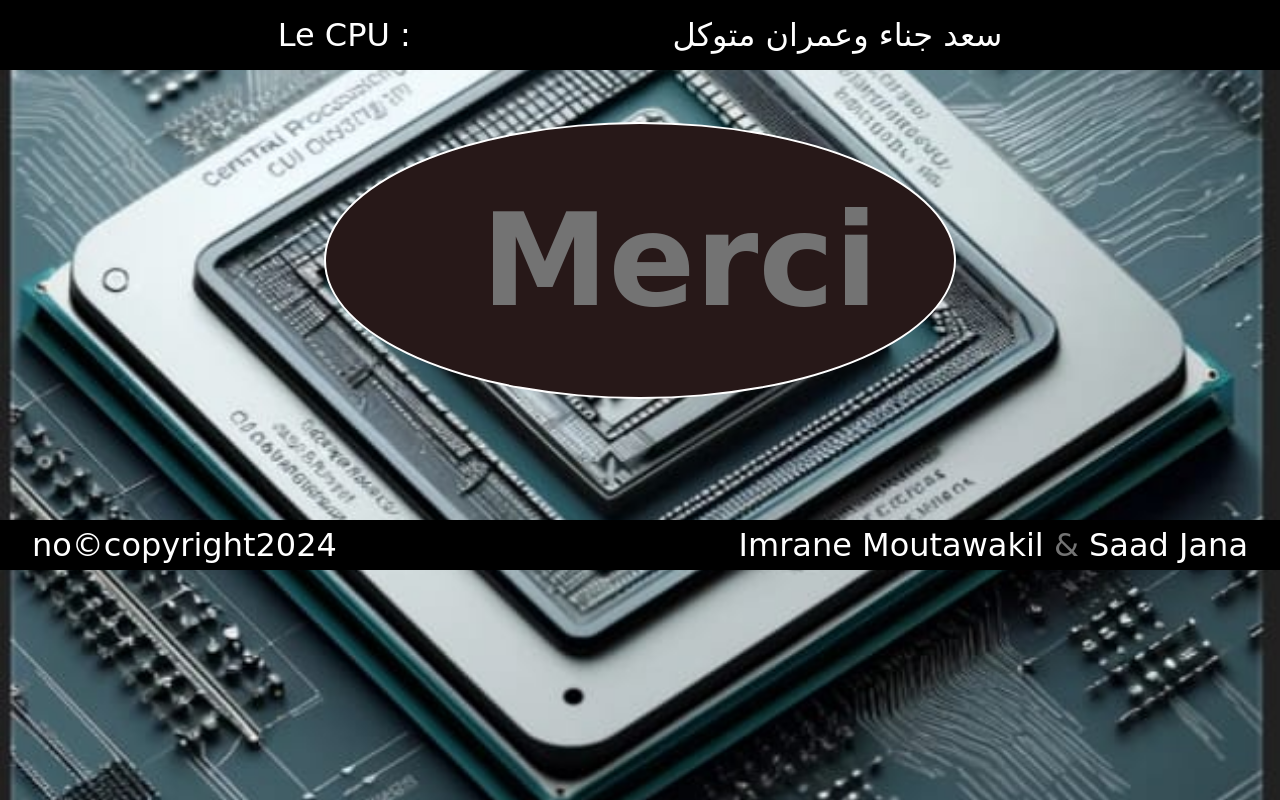
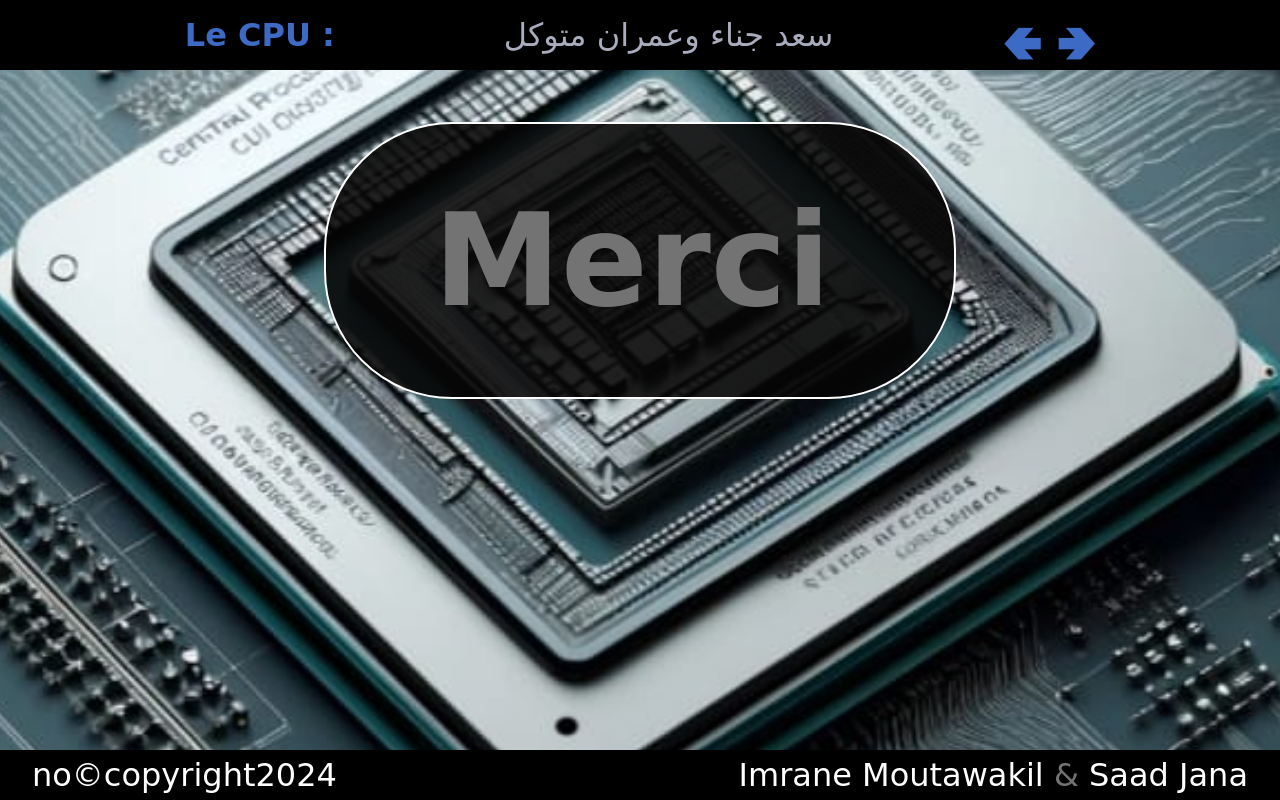
Before and after one commit to QAD6675/the-CPU, a website: page thanks.html in a window 1280 px wide. Drawn offline with Linux system fonts and the light colour scheme.

Commit message:
improvements

```diff
--- a/styles.css
+++ b/styles.css
@@ -7,18 +7,19 @@
 }
 
 body {
-    background-color: #737373;
+    background-color: #7373736c;
     background: url(./touls/cpuB.png);
     background-position: center;
     background-repeat: no-repeat;
-    background-size: cover;
-    background-attachment: fixed;
+    background-size:110%;
+    background-attachment:fixed;
     height: auto;
 }
 
 a,
 a:visited {
-    color: #fff;
+    font-weight: bold;
+    color: #3d6ac5;
     text-decoration: none;
 }
 
@@ -47,6 +48,7 @@ header {
 
 footer {
     position: sticky;
+    bottom: 0px;
     padding: 0 2rem;
     min-height: 50px;
     justify-content: space-between;
@@ -57,7 +59,8 @@ span {
 }
 
 header span.names {
-    color: #fff;
+    font-weight: 400;
+    color: #a9acbc;
 }
 
 main {
@@ -78,19 +81,19 @@ main :nth-child(1) {
     display: flex;
     margin: 5%;
     padding: 5% 5%;
-    background-color: rgb(39, 24, 24);
+    background-color: rgba(6, 5, 5, 0.88);
     border: solid 2px;
-    border-radius: 50%;
+    border-radius: 10vw;
     flex-direction: column;
     justify-content: center;
     text-align: center;
     scroll-margin-block: initial;
 }
 
-
 .sect.title {
     text-shadow: 2px 2px 2px #000;
     background: url(./touls/cpu.jpeg);
+    border-radius: 4vw;
     background-position: center;
     background-repeat: no-repeat;
     background-size: cover;
@@ -98,6 +101,8 @@ main :nth-child(1) {
 /*  */
 
 .sect h2{
+    position: relative;
+    left: -12%;
     font-size: 4em;
     color: #737373;
 }
@@ -125,3 +130,10 @@ img.left{
 img.right{
     float: right;
 }
+
+.nav{
+    position: relative;
+    top:-14px;
+    font-size: 3rem;
+    height: 3vh;
+}
--- a/thanks.html
+++ b/thanks.html
@@ -10,14 +10,17 @@
     <header>
         <a href="./index.html">Le CPU : </a>
         <span lang="ar" class="names">سعد جناء  وعمران متوكل</span>
+        <div class="nav">
+            <a href="./charcter.html">🢀</a>
+            <a href="./thanks.html">🢂</a>
+        </div>
     </header>
     <main>
-        <div class="sect">
+        <div class="sect thanks">
             <h2>Merci</h2>
-
         </div>
     </main>
-    <footer>
+    <footer style="position: absolute;">
         <p>no©copyright2024</p>
         <p>Imrane Moutawakil <span>&</span> Saad Jana</p>
     </footer>
```
Also changed, not shown: charcter.html (+4 -1 lines), definition.html (+4 -1 lines), index.html (+5 -2 lines), package.json (added, +15 -0 lines), structure.html (+4 -1 lines), 1 other file.
